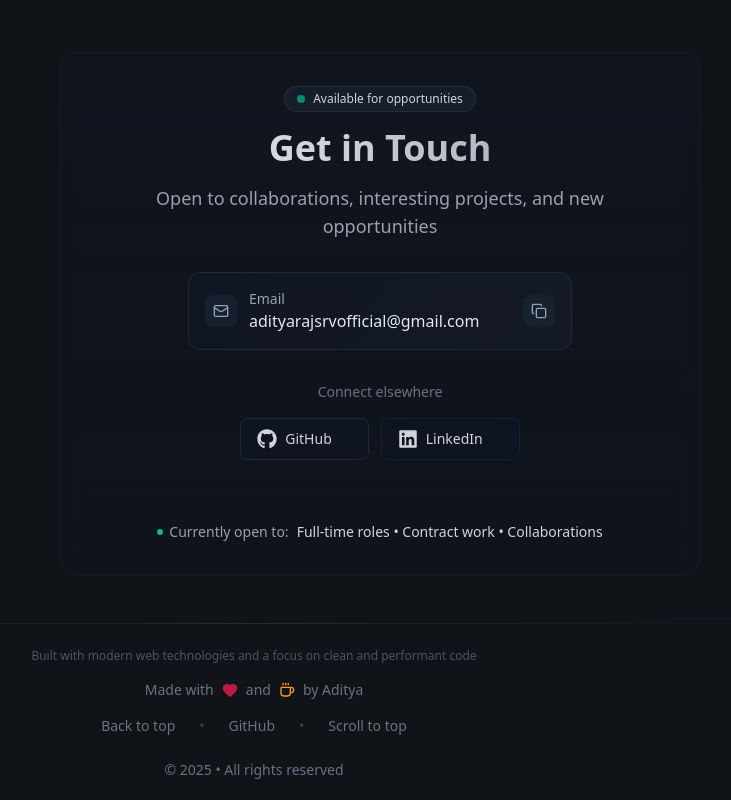
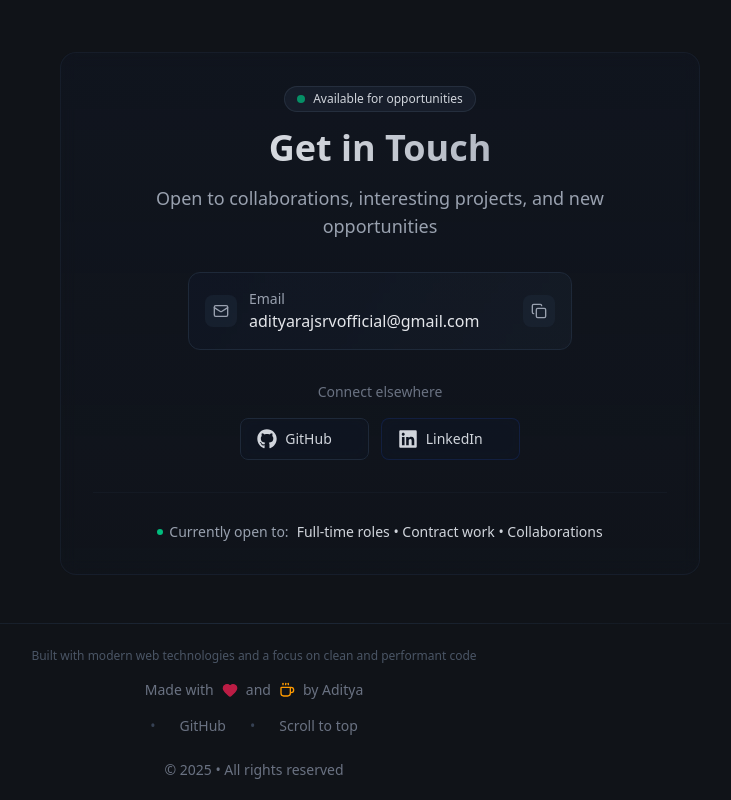
Before and after one commit to adityarajsrv/Portfolio, a React (Vite) app in the folder frontend/: page / in a window 1280 px wide. Shown: the part 3969-4769 px from the top of the page, without its empty margins (436-1167 px from the left). Built offline with nearby package versions, Linux system fonts and the light colour scheme.

Commit message:
Minor fixes in footer

```diff
--- a/frontend/src/components/Footer.jsx
+++ b/frontend/src/components/Footer.jsx
@@ -30,12 +30,6 @@ const Footer = () => {
             <span>by Aditya</span>
           </motion.div>
           <div className="flex items-center gap-6 text-sm">
-            <a
-              href="#top"
-              className="text-gray-500 hover:text-gray-300 transition-colors"
-            >
-              Back to top
-            </a>
             <span className="text-gray-700">•</span>
             <a
               href="https://github.com/adityarajsrv"
```
